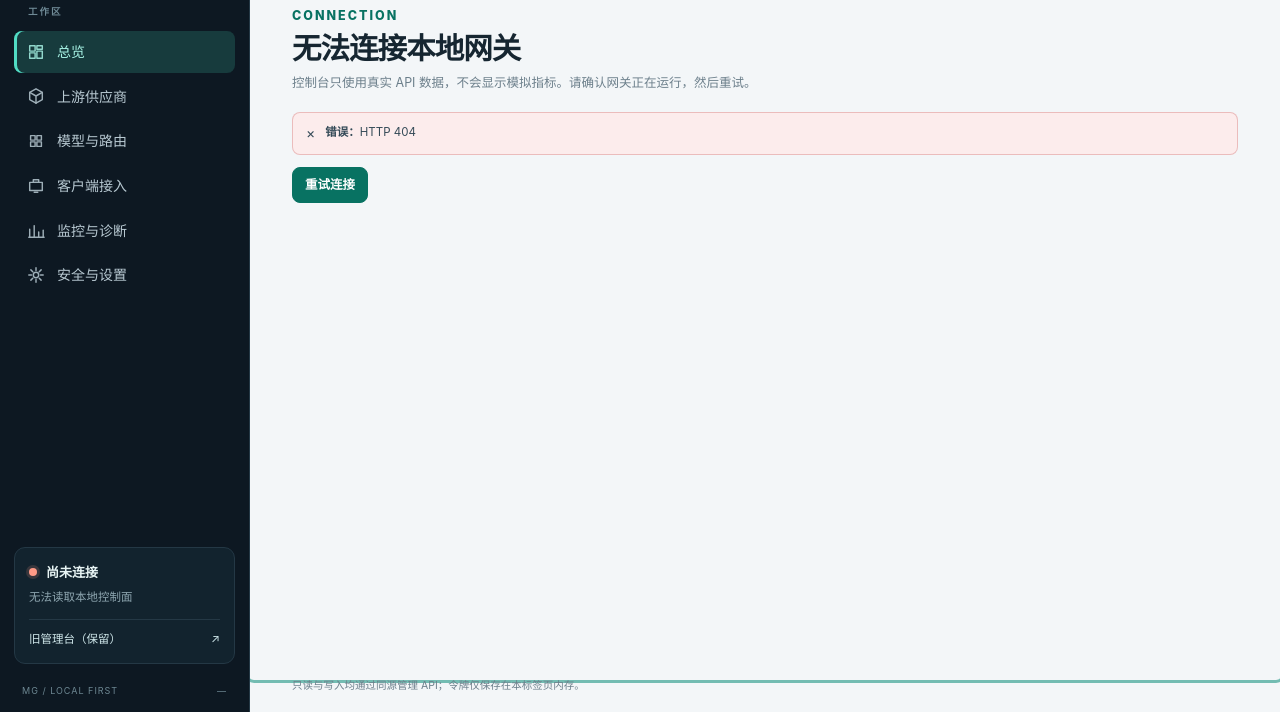
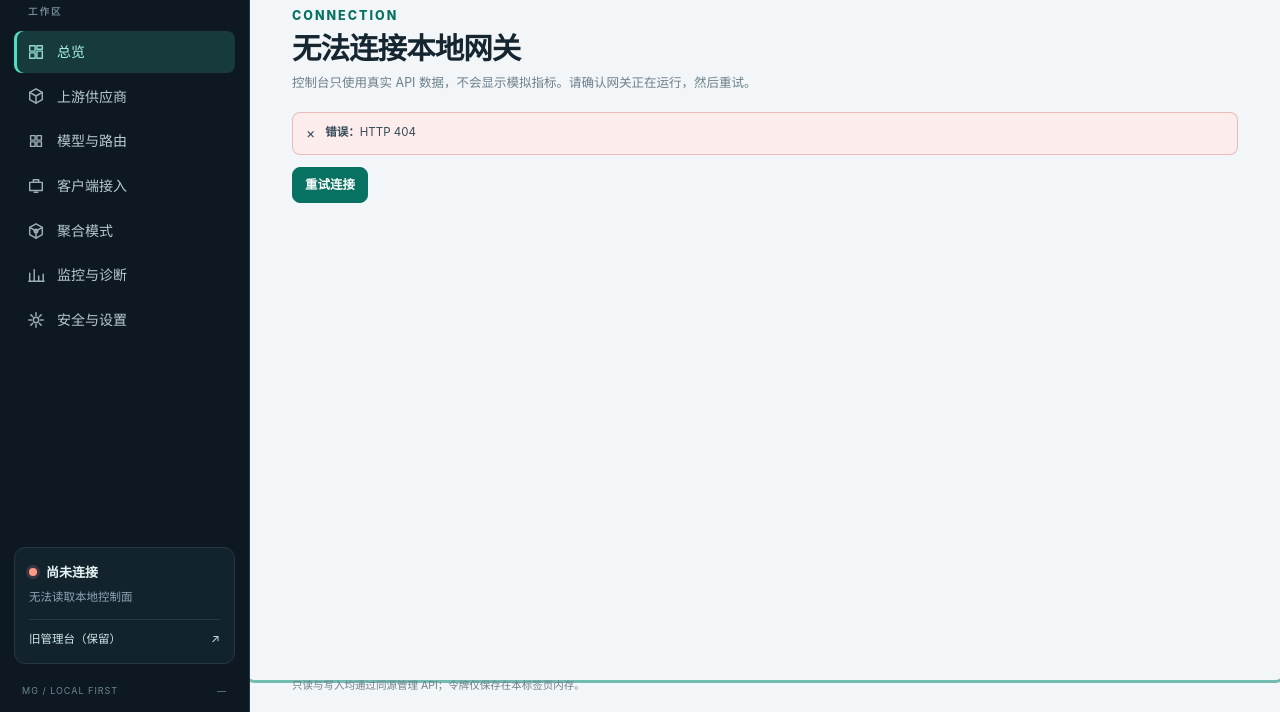
Before and after one commit to xiaomengxizzh/model-gate, a website: page src/ui-next/index.html in a window 1280 px wide. Shown: the part 88-800 px from the top of the page. Drawn offline with Linux system fonts and the light colour scheme; no server answers.

Commit message:
feat(ui): 注册聚合模式视图

```diff
--- a/src/ui-next/app.js
+++ b/src/ui-next/app.js
@@ -11,8 +11,9 @@ import * as models from './js/views/models.js'
 import * as clients from './js/views/clients.js'
 import * as observability from './js/views/observability.js'
 import * as settings from './js/views/settings.js'
+import * as aggregation from './js/views/aggregation.js'
 
-const views = { overview: dashboard, providers, models, clients, observability, settings }
+const views = { overview: dashboard, providers, models, clients, observability, settings, aggregation }
 let currentRoute = 'overview'
 let refreshing = false
 
--- a/src/ui-next/index.html
+++ b/src/ui-next/index.html
@@ -31,6 +31,9 @@
         </button>
         <button class="nav-link" type="button" data-route="clients">
           <svg viewBox="0 0 20 20" aria-hidden="true"><path d="M3 6h14v9H3z"/><path d="M7 3h6v3H7zM8 17h4"/></svg><span>客户端接入</span>
+        </button>
+        <button class="nav-link" type="button" data-route="aggregation">
+          <svg viewBox="0 0 20 20" aria-hidden="true"><path d="M10 2l7 4v8l-7 4-7-4V6z"/><path d="M10 10l7-4M10 10v8M10 10L3 6"/><circle cx="10" cy="10" r="2"/></svg><span>聚合模式</span>
         </button>
         <button class="nav-link" type="button" data-route="observability">
           <svg viewBox="0 0 20 20" aria-hidden="true"><path d="M3 17V8M8 17V4M13 17v-6M18 17V9"/><path d="M2 17h17"/></svg><span>监控与诊断</span>
--- a/src/ui-next/js/router.js
+++ b/src/ui-next/js/router.js
@@ -4,6 +4,7 @@ export const ROUTES = [
   { id: 'providers', label: '上游供应商', title: '上游供应商' },
   { id: 'models', label: '模型与路由', title: '模型与路由' },
   { id: 'clients', label: '客户端接入', title: '客户端接入' },
+  { id: 'aggregation', label: '聚合模式', title: '聚合模式' },
   { id: 'observability', label: '监控与诊断', title: '监控与诊断' },
   { id: 'settings', label: '安全与设置', title: '安全与设置' },
 ]
```
Also changed, not shown: scripts/test/offline/ui-next.test.mjs (+1 -0 lines).
